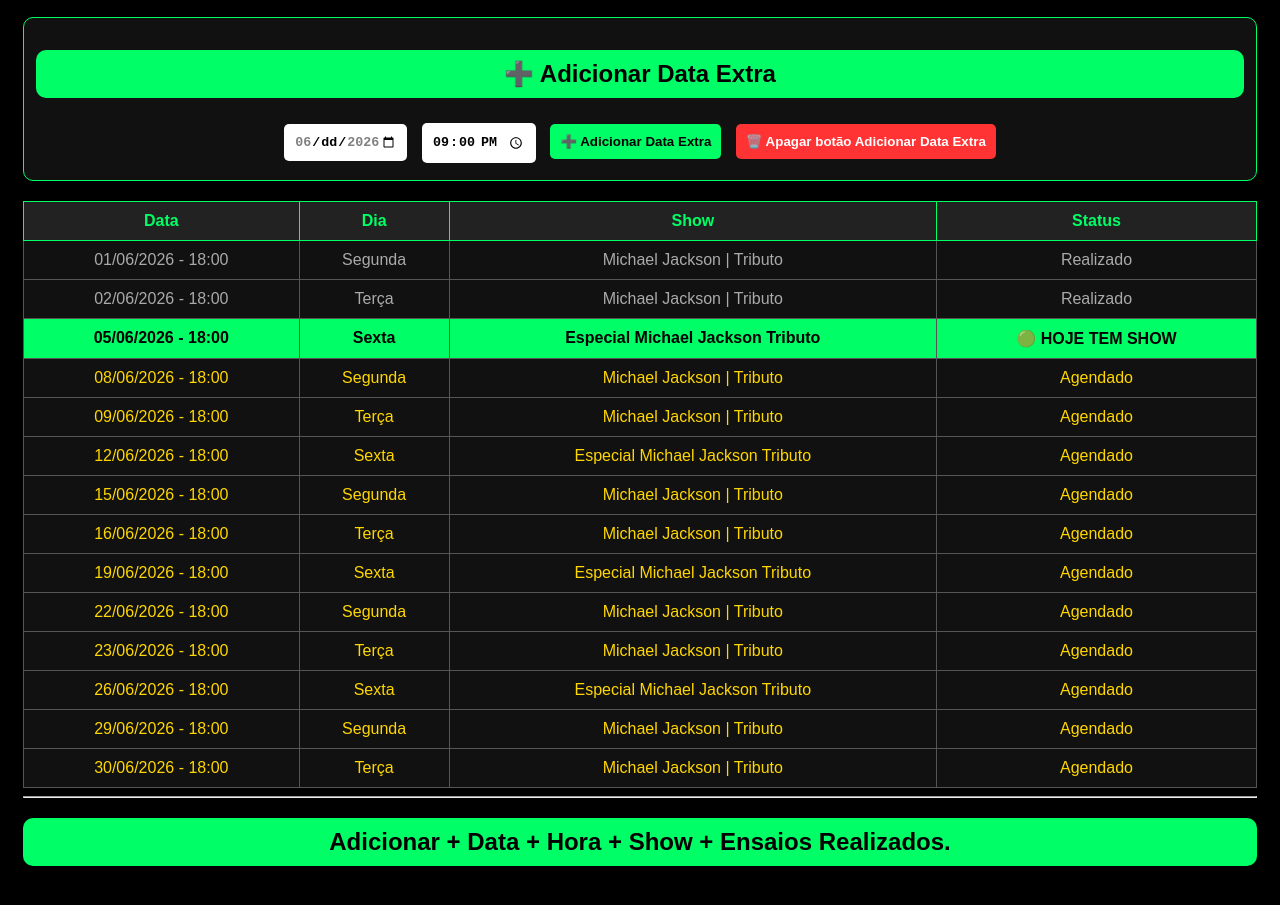
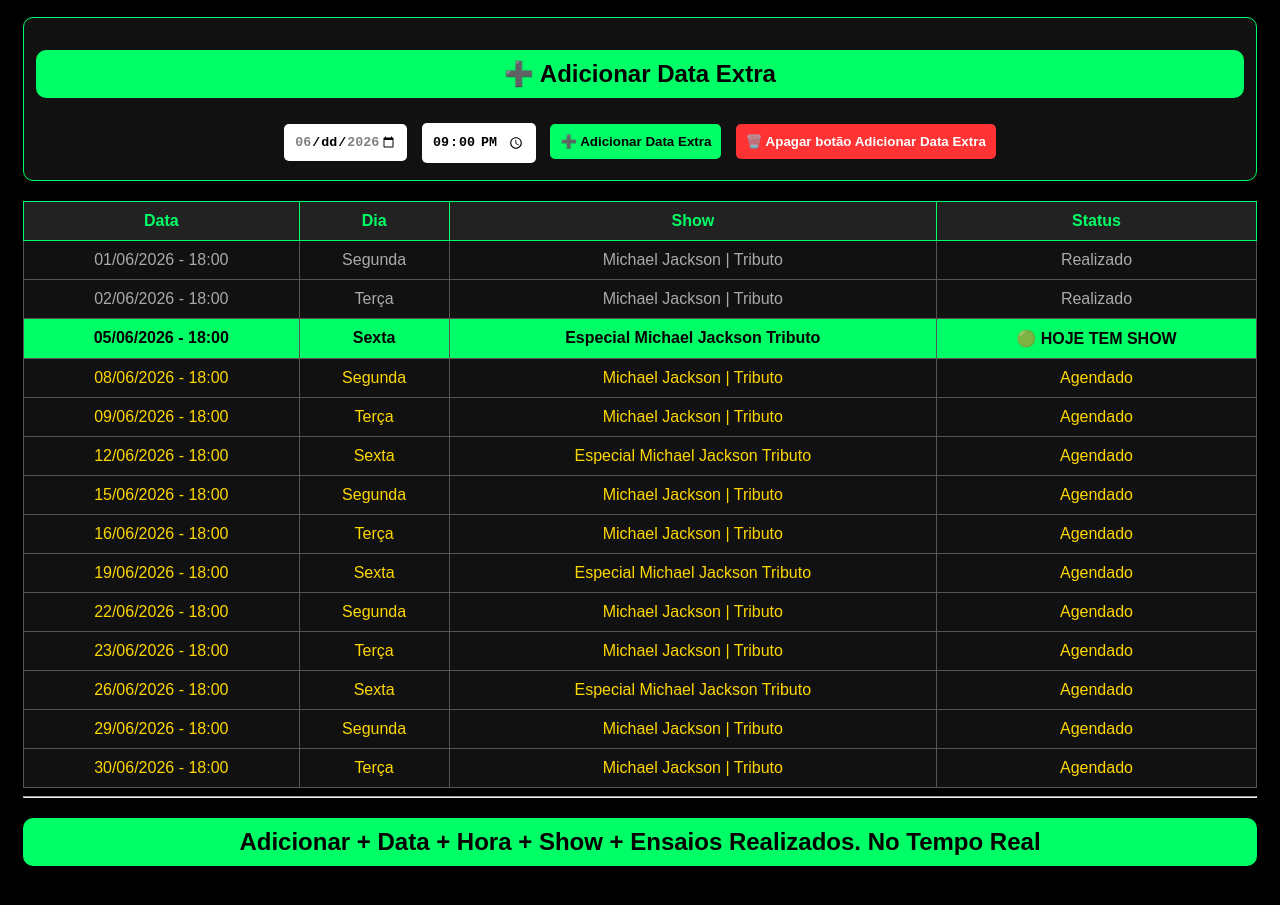
Before and after one commit to edskate/Pontua-o_de_Chegada, a plain HTML site: page index03.html in a window 1280 px wide. Shown: the part 175-1080 px from the top of the page. Drawn offline with Linux system fonts and the light colour scheme.

Commit message:
atualização

```diff
--- a/index03.html
+++ b/index03.html
@@ -280,6 +280,6 @@
 </script>
 
 <hr>
-<a href="index05.html"><h2>Adicionar + Data + Hora + Show + Ensaios Realizados.</h2></a>
+<a href="index05.html"><h2>Adicionar + Data + Hora + Show + Ensaios Realizados. No Tempo Real</h2></a>
 </body>
 </html>
```
